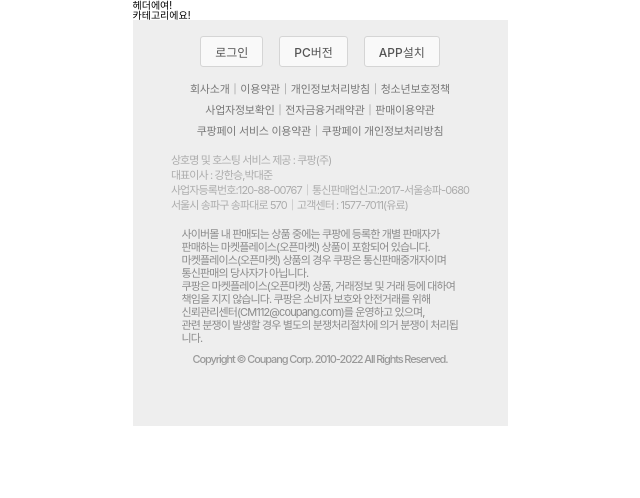
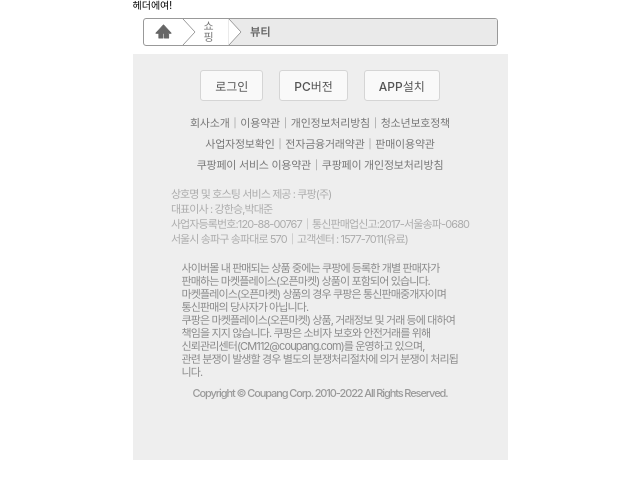
Before and after one commit to SOPT31-GROUP3/coupang-frontend, a React (Create React App) app: page /category in a window 1280 px wide. Shown: the top 498 px of the page, without its empty margins (320-960 px from the left). Built offline with nearby package versions, Linux system fonts and the light colour scheme; a web font is replaced by a local one.

Commit message:
design: menuTop ui 구현

```diff
--- a/src/assets/icons/index.ts
+++ b/src/assets/icons/index.ts
@@ -1,3 +1,4 @@
 export { default as iconArrowBig } from './icon_arrow_big.svg';
+export { default as iconArrowBigLast } from './icon_arrow_big_last.svg';
 export { default as iconArrowSmall } from './icon_arrow_small.svg';
 export { default as iconHomeCategory } from './icon_home_category.svg';
--- /dev/null
+++ b/src/components/category/Menu.tsx
@@ -0,0 +1,75 @@
+import { iconArrowBig, iconArrowBigLast, iconHomeCategory } from 'assets/icons';
+import styled from 'styled-components';
+
+function Menu() {
+  return (
+    <>
+      <MenuTopWrapper>
+        <MenuTop>
+          <MenuTopItem>
+            <StIconHomeCategory src={iconHomeCategory} />
+          </MenuTopItem>
+          <StIconArrowBig src={iconArrowBig} />
+          <MenuTopItem>쇼핑</MenuTopItem>
+          <StIconArrowBig src={iconArrowBigLast} />
+          <MenuTopItem>뷰티</MenuTopItem>
+        </MenuTop>
+      </MenuTopWrapper>
+      <MenuCategory></MenuCategory>
+    </>
+  );
+}
+
+export default Menu;
+
+const MenuTopWrapper = styled.section`
+  height: 4.4rem;
+  display: flex;
+  justify-content: center;
+  align-items: center;
+`;
+
+const MenuTop = styled.div`
+  display: flex;
+  align-items: center;
+  width: 35.5rem;
+  height: 2.8rem;
+  border: 0.1rem solid ${(props) => props.theme.color.gray500};
+  border-radius: 0.3rem;
+  overflow: hidden;
+`;
+
+const MenuTopItem = styled.div`
+  height: 100%;
+  display: flex;
+  align-items: center;
+  padding: 0 0.6rem 0 0.8rem;
+  font-size: 1.1rem;
+
+  &:nth-of-type(2) {
+    width: 3.3rem;
+    letter-spacing: -0.02em;
+    color: ${(props) => props.theme.color.gray700};
+    font-weight: ${(props) => props.theme.fontWeight.medium};
+  }
+
+  &:last-of-type {
+    padding-right: 0;
+    width: 26rem;
+    color: ${(props) => props.theme.color.gray800};
+    font-weight: ${(props) => props.theme.fontWeight.semiBold};
+    background-color: ${(props) => props.theme.color.gray200};
+  }
+`;
+
+const StIconHomeCategory = styled.img`
+  width: 2.4rem;
+  height: 2.4rem;
+`;
+
+const StIconArrowBig = styled.img`
+  width: 1.4rem;
+  height: 2.8rem;
+`;
+
+const MenuCategory = styled.section``;
--- a/src/pages/Category.tsx
+++ b/src/pages/Category.tsx
@@ -1,7 +1,7 @@
-import React from 'react';
+import Menu from 'components/category/Menu';
 
 function Category() {
-  return <div>카테고리에요!</div>;
+  return <Menu />;
 }
 
 export default Category;
```
Also changed, not shown: src/components/category/CategoryComponent.tsx (deleted, +0 -7 lines), src/assets/icons/icon_arrow_big_last.svg (added).
